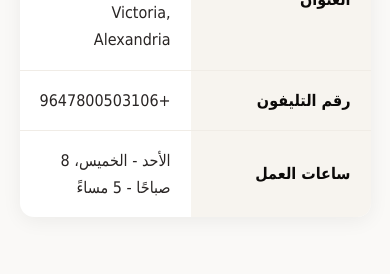
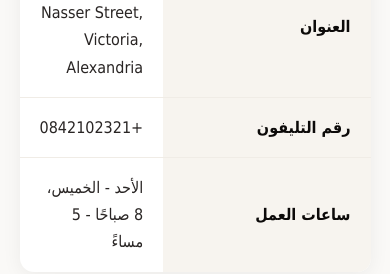
Before and after one commit to Foola-Company/Foola-Company.github.io, a plain HTML site: page index.html in a window 390 px wide. Shown: the part 1096-1370 px from the top of the page. Drawn offline with Linux system fonts and the light colour scheme.

Commit message:
Update Facebook domain verification and phone number

```diff
--- a/index.html
+++ b/index.html
@@ -2,7 +2,7 @@
 <html lang="ar" dir="rtl">
 <head>
 <meta charset="UTF-8">
-<meta name="facebook-domain-verification" content="vcdcsxr6kwtk3ld3t44gdvkufgirr4" />
+<meta name="facebook-domain-verification" content="j3y2fxyd25ybye6dmxzzixvh56663h" />
 <meta name="viewport" content="width=device-width, initial-scale=1.0">
 <title>Foola-Company</title>
 <style>
@@ -194,7 +194,7 @@
     </tr>
     <tr>
       <td>رقم التليفون</td>
-      <td>+9647800503106</td>
+      <td>+0842102321</td>
     </tr>
     <tr>
       <td>ساعات العمل</td>
```
